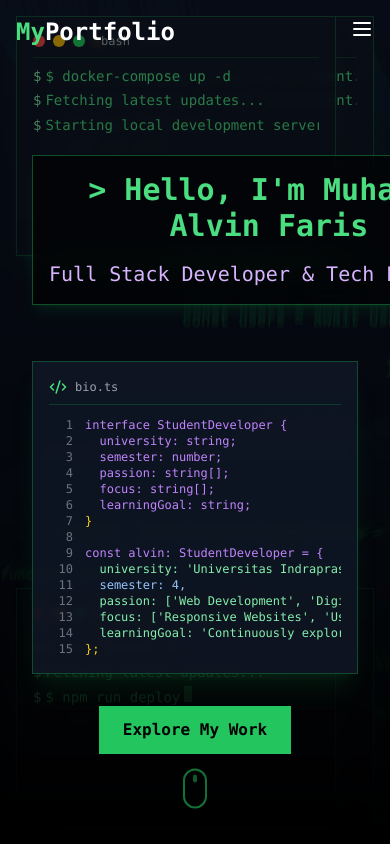
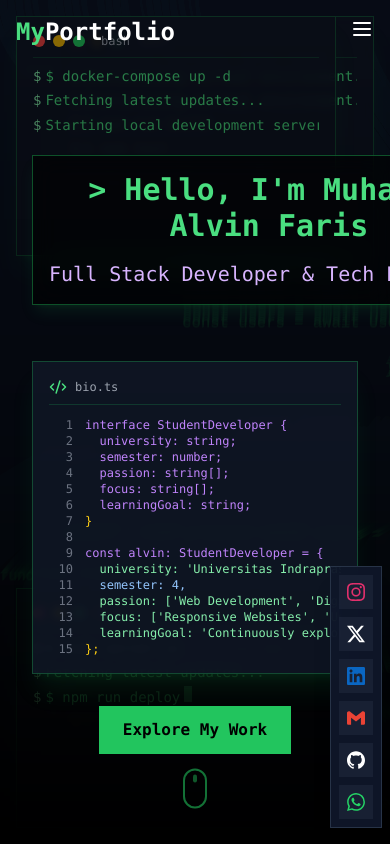
Before and after one commit to ALVINfrs/Alvinfrs-portofolio-NEXTJS, a Next.js app: page / in a window 390 px wide. Shown: the top 844 px of the page. Built offline with nearby package versions, Linux system fonts and the light colour scheme.

Commit message:
fix sidebar

```diff
--- a/components/social-sidebar.tsx
+++ b/components/social-sidebar.tsx
@@ -60,15 +60,21 @@ export default function SocialSidebar() {
 
   return (
     <motion.aside
-      // Posisi sedikit ke atas dari tengah:
-      // Menggunakan top calc(50% - offset) untuk mendorong titik tengahnya ke atas
-      // Misalnya, 60px lebih tinggi dari tengah absolut.
-      className="fixed right-4 top-[calc(50%-60px)] transform -translate-y-1/2 z-40 hidden lg:block"
+      // Fixed positioning yang lebih konsisten:
+      // - Desktop: di kanan, benar-benar di tengah vertikal
+      // - Mobile: di kanan bawah agar tidak menghalangi konten
+      className="fixed right-2 top-1/4 -translate-y-1/4 z-40
+                 sm:right-4
+                 max-sm:top-auto max-sm:bottom-4 max-sm:translate-y-0"
       initial={{ x: 100, opacity: 0 }}
       animate={{ x: 0, opacity: 1 }}
       transition={{ duration: 0.5, delay: 1.2 }} // Sedikit delay agar tidak bersamaan dengan elemen lain
     >
-      <div className="flex flex-col gap-2.5 bg-slate-900/80 backdrop-blur-md rounded-lg border border-slate-700/70 p-2.5 shadow-xl">
+      <div
+        className="flex flex-col gap-2 bg-slate-900/90 backdrop-blur-md rounded-lg border border-slate-700/70 p-2 shadow-xl
+                      sm:gap-2.5 sm:p-2.5
+                      max-sm:bg-slate-900/95"
+      >
         {socialLinks.map((link, index) => {
           const CurrentIcon = link.Icon; // Ambil komponen ikon
           return (
@@ -78,7 +84,9 @@ export default function SocialSidebar() {
               target="_blank"
               rel="noopener noreferrer"
               title={link.label} // Menambah title untuk aksesibilitas
-              className={`p-2.5 rounded-md bg-slate-800/60 transition-all duration-200 ${link.hoverBgClass} group relative flex items-center justify-center`}
+              className={`p-2 rounded-md bg-slate-800/60 transition-all duration-200 ${link.hoverBgClass} group relative flex items-center justify-center
+                         sm:p-2.5
+                         active:scale-95`} // Tambah active state untuk mobile
               whileHover={{
                 scale: 1.15,
                 transition: { type: "spring", stiffness: 300 },
@@ -92,19 +100,21 @@ export default function SocialSidebar() {
                 stiffness: 120,
               }} // Delay disesuaikan dengan parent
             >
-              {/* Render ikon dengan warna spesifik jika iconColor ada, jika tidak, biarkan default */}
+              {/* Render ikon dengan ukuran responsif */}
               <CurrentIcon
-                size={20}
+                size={18} // Sedikit lebih kecil untuk mobile
+                className="sm:w-5 sm:h-5"
                 style={{ color: link.iconColor || "currentColor" }}
               />
 
-              {/* Tooltip yang lebih elegan */}
+              {/* Tooltip yang hanya muncul di desktop */}
               <span
                 className="absolute right-full mr-3.5 top-1/2 transform -translate-y-1/2
                            bg-slate-800 text-slate-200 text-xs
                            px-3 py-1.5 rounded-md shadow-lg
                            opacity-0 group-hover:opacity-100 transition-opacity duration-300
-                           whitespace-nowrap border border-slate-700 pointer-events-none"
+                           whitespace-nowrap border border-slate-700 pointer-events-none
+                           hidden sm:block"
               >
                 {link.label}
                 <ExternalLink size={12} className="inline ml-1.5 opacity-70" />
```
